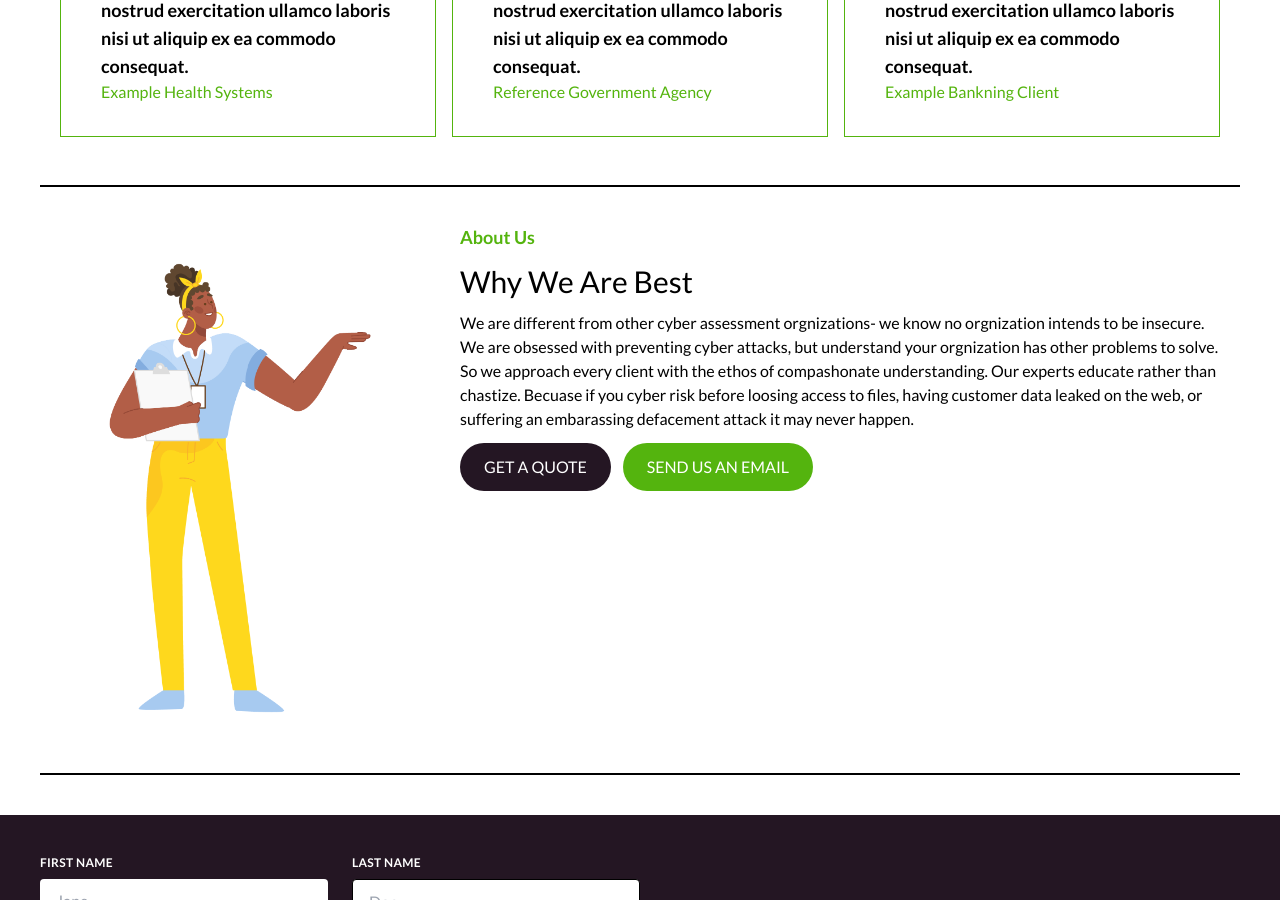
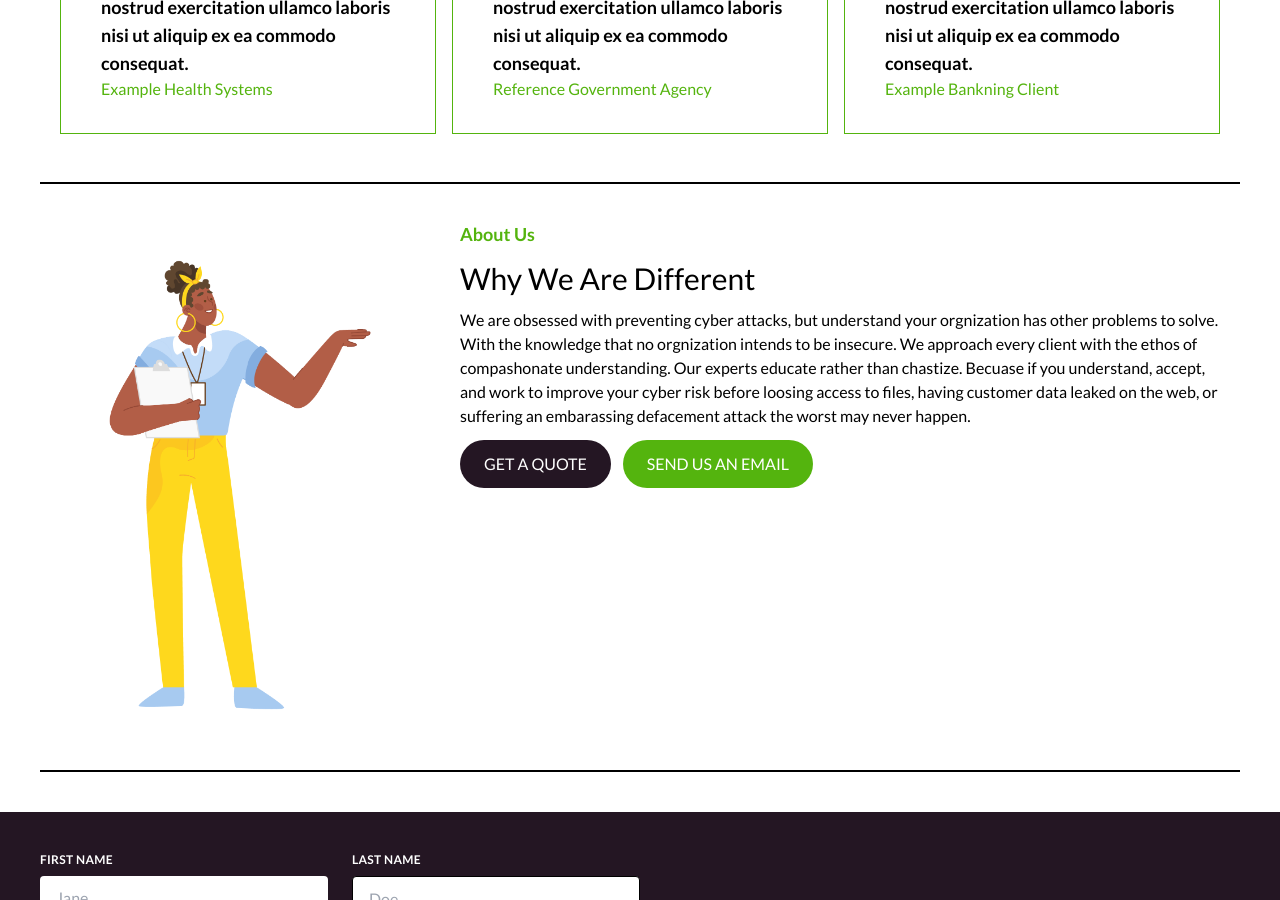
Before and after one commit to Mudassir-Nawaz/lib-sec-foundation, a Jekyll site: the page built from index.md, in a window 1280 px wide and 900 px high, scrolled down 2270 px. Built offline with Jekyll 4.4.1, drawn with Linux system fonts in a browser that asks for light colours; nearby versions of some CDN libraries; some of the changed text lies outside the part shown.

Commit message:
updated verbage

```diff
--- a/_layouts/home.html
+++ b/_layouts/home.html
@@ -12,7 +12,7 @@ layout: default
             </div>
             <div class="flex flex-col text-center md:text-left space-y-3 md:space-y-8">
                 <h1 class="text-4xl md:text-5xl lg:text-6xl">Simple Compassionate Information Security</h1>
-                <p class="text-xl  text-gray">Lorem ipsum dolor sit amet consectetur, adipisicing elit. Id corrupti sapiente alias tempore voluptatum aspernatur magnam nulla minus officia nemo!</p>
+                <p class="text-xl  text-gray">A foundation of expertise in every domain of cybersecurity, a sense of care and understanding that your data stays your data.</p>
                 <div>
                     <button class="md:text-left bg-themeGreen hover:opacity-90 rounded-sm hover:text-white transition-all px-6 py-3 hover:shadow-md">GET A QUOTE</button>
                 </div>
@@ -102,7 +102,7 @@ layout: default
             </div>
             <div class="text-center w-full md:w-2/3 md:text-left space-y-3 px-5">
                 <h1 class="text-themeGreen font-bold text-lg">About Us</h1>
-                <h1 class="text-3xl">Why We Are Best</h1>
+                <h1 class="text-3xl">Why We Are Different</h1>
                 <p class="text-gray text-base">{{ page.about }}</p>
                 <div class="flex flex-col md:flex-row md:space-x-3 space-y-4 md:space-y-0 max-w-xs md:max-w-full mx-auto md:mx-0">
                     <button class="rounded-full px-6 py-3 bg-darkPurple hover:opacity-90 text-white transition-all">GET A QUOTE</button>
--- a/index.md
+++ b/index.md
@@ -12,7 +12,7 @@ nav3: About Us
 nav4: Testimonials
 nav5: Contact
 
-# sTATS AND SERVICES
+# STATS AND SERVICES
 
 stats:
   - title: Damages Prevented
@@ -30,9 +30,9 @@ services:
   - title: Evalutate
     description: Want to keep your data safe? Need to comply with industry or government regulations? Let us find your vulnerablites before the bad guys do.
   - title: Remediate
-    description: Other providers tell you what's broken, leaving you to fix it yourself. With our rediation services our team stays with your team until the problem is resolved.
+    description: Other providers point out what's broken, but leave you to fix it. With our rediation services we'll stay with you until solve the problem is resolved.
 
-about: We are different from other cyber assessment orgnizations- we know no orgnization intends to be insecure. We are obsessed with preventing cyber attacks, but understand your orgnization has other problems to solve. So we approach every client with the ethos of compashonate understanding. Our experts educate rather than chastize. Becuase if you cyber risk before loosing access to files, having customer data leaked on the web, or suffering an embarassing defacement attack it may never happen.
+about:  We are obsessed with preventing cyber attacks, but understand your orgnization has other problems to solve. With the knowledge that no orgnization intends to be insecure. We approach every client with the ethos of compashonate understanding. Our experts educate rather than chastize. Becuase if you understand, accept, and work to improve your cyber risk before loosing access to files, having customer data leaked on the web, or suffering an embarassing defacement attack the worst may never happen.
 
 testimonials:
   - title: Consectetur Adipiscing Elit
```
